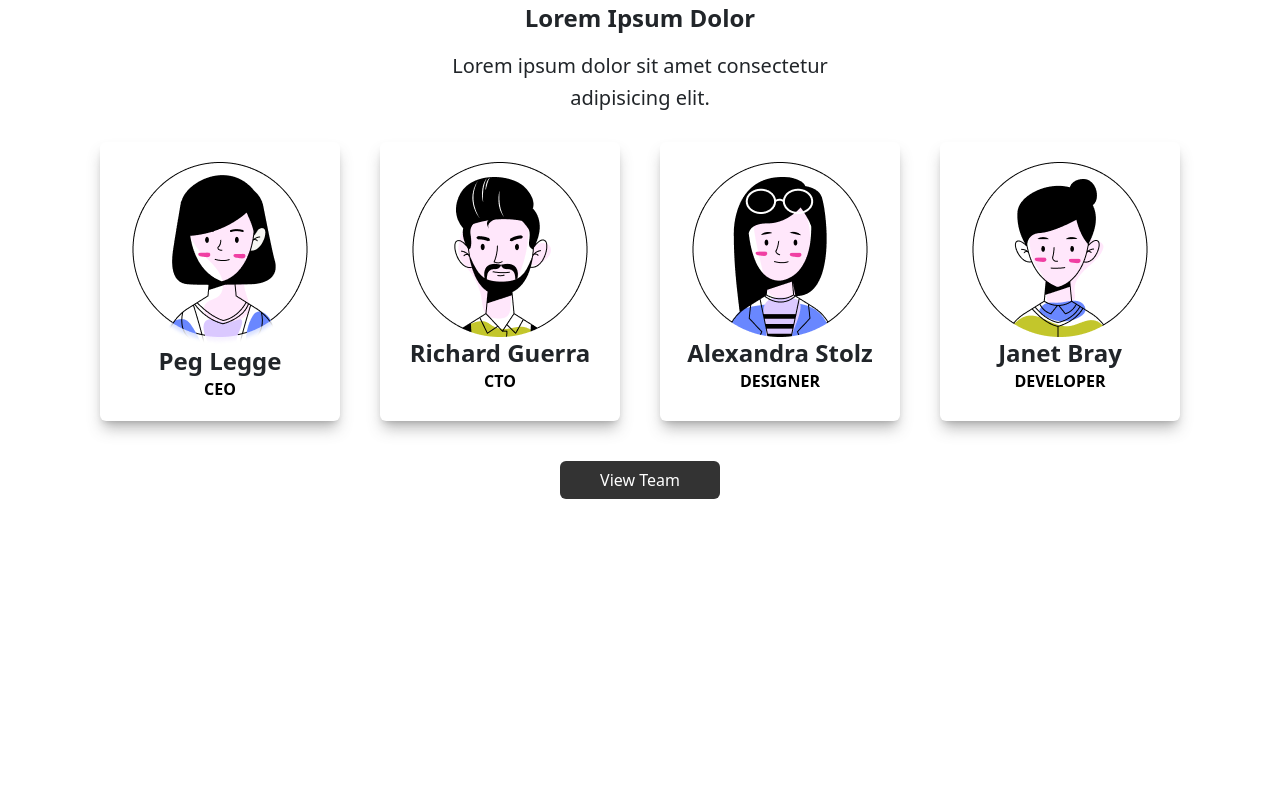
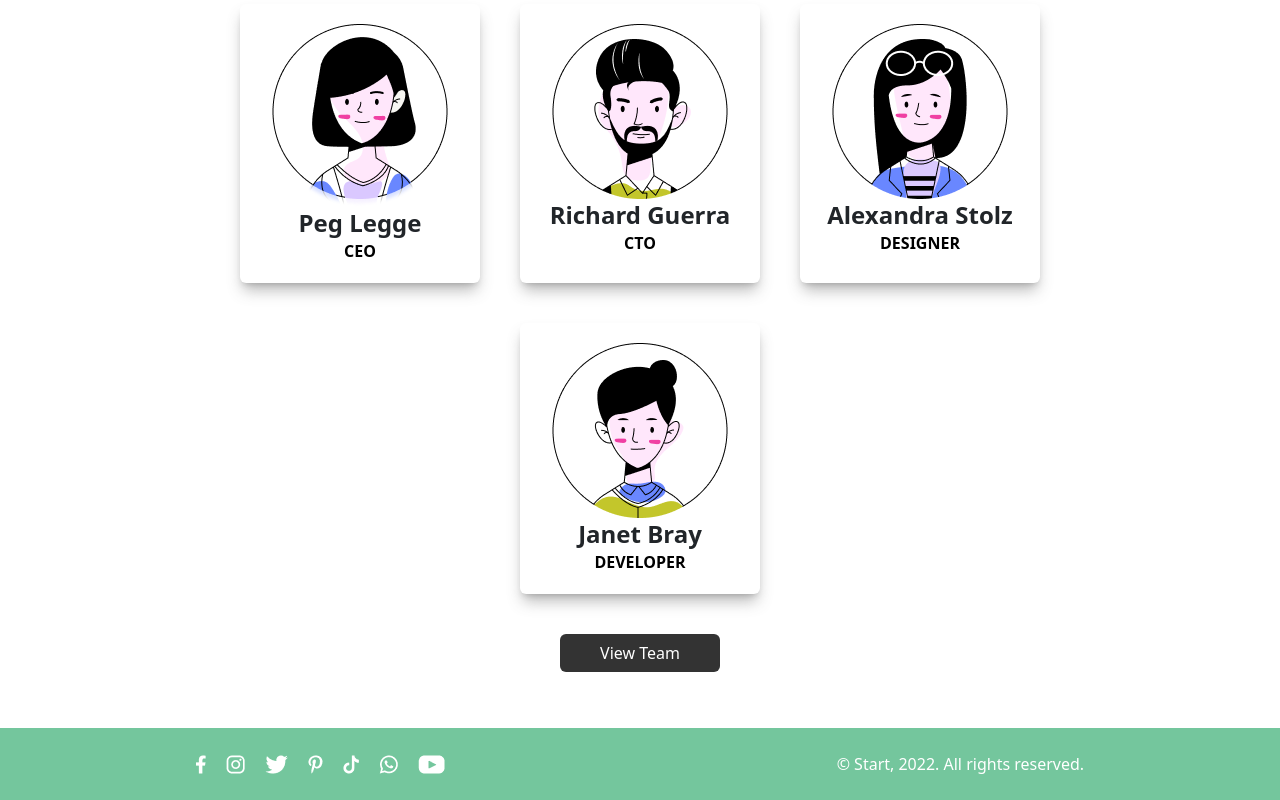
Before and after one commit to AbdelrahmanELsokary/Start, a React (Vite) app: page / in a window 1280 px wide. Shown: the part 2610-3410 px from the top of the page. Before the commit the page ends 3109 px from the top, so only its background shows below. Built offline with nearby package versions, Linux system fonts and the light colour scheme.

Commit message:
Add: Footer Section

```diff
--- a/src/components/layout/Footer.jsx
+++ b/src/components/layout/Footer.jsx
@@ -0,0 +1,51 @@
+import { Link } from 'react-router';
+export function Footer() {
+  return (
+    <>
+      <footer className=" bg-[#74c69d] py-6 mt-14">
+        <div className="container flex flex-wrap items-center justify-around gap-10 px-5">
+          <ul className="flex flex-wrap justify-center gap-5">
+            <li>
+              <Link>
+                <img src="/public/assets/icons/facebook.webp" alt="facebook" />
+              </Link>
+            </li>
+            <li>
+              <Link>
+                <img src="/public/assets/icons/instagram.webp" alt="instagram" />
+              </Link>
+            </li>
+            <li>
+              <Link>
+                <img src="/public/assets/icons/twitter.webp" alt="twitter" />
+              </Link>
+            </li>
+            <li>
+              <Link>
+                <img src="/public/assets/icons/pinterest.webp" alt="pinterest" />
+              </Link>
+            </li>
+            <li>
+              <Link>
+                <img src="/public/assets/icons/tiktok.webp" alt="tiktok" />
+              </Link>
+            </li>
+            <li>
+              <Link>
+                <img src="/public/assets/icons/whatsapp.webp" alt="whatsapp" />
+              </Link>
+            </li>
+            <li>
+              <Link>
+                <img src="/public/assets/icons/youtube.webp" alt="youtube" />
+              </Link>
+            </li>
+          </ul>
+          <div className="copyrights">
+            <p className=" text-white">© Start, 2022. All rights reserved.</p>
+          </div>
+        </div>
+      </footer>
+    </>
+  );
+}
--- a/src/components/pages/home/About_Our.jsx
+++ b/src/components/pages/home/About_Our.jsx
@@ -13,8 +13,8 @@ export function About() {
             <p className=" text-slate-500">
               Lorem ipsum, dolor sit amet consectetur adipisicing elit. <br /> Suscipit nemo hic quos, ab, dolor aperiam nobis cum est eos error <br /> ipsum, voluptate culpa nesciunt delectus iste?
             </p>
+            <Button style=" block bg-[#212529] text-white py-2 px-10 " Class="Learn More" />
           </div>
-          <Button style=" block bg-[#212529] text-white py-2 px-10 " Class="Learn More" />
         </div>
       </section>
       <section className="row_1">
--- a/src/components/pages/home/Team.jsx
+++ b/src/components/pages/home/Team.jsx
@@ -3,7 +3,7 @@ export function Team() {
   return (
     <>
       <section>
-        <div className="container text-center p-5 pt-20">
+        <div className="container text-center w-[80%] mx-auto p-5 pt-20 ">
           <div className="row_1">
             <span className=" text-[#74c69d] text-[19px] font-bold">PARTNERS</span>
             <h2 className=" text-[#212529] text-2xl font-bold my-4 ">Lorem Ipsum Dolor</h2>
--- a/src/main.jsx
+++ b/src/main.jsx
@@ -7,11 +7,13 @@ import { BrowserRouter, Routes } from 'react-router';
 // import { Hero } from './components/pages/home/Hero.jsx';
 // import { Partners } from './components/pages/home/prand.jsx';
 // import { About } from './components/pages/home/About_Our.jsx';
+import { Footer } from './components/layout/Footer.jsx';
 createRoot(document.getElementById('root')).render(
   <StrictMode>
     <BrowserRouter>
       <Header />
       <App />
+      <Footer />
       {/* <Hero />
       <Partners />
       <About /> */}
```
